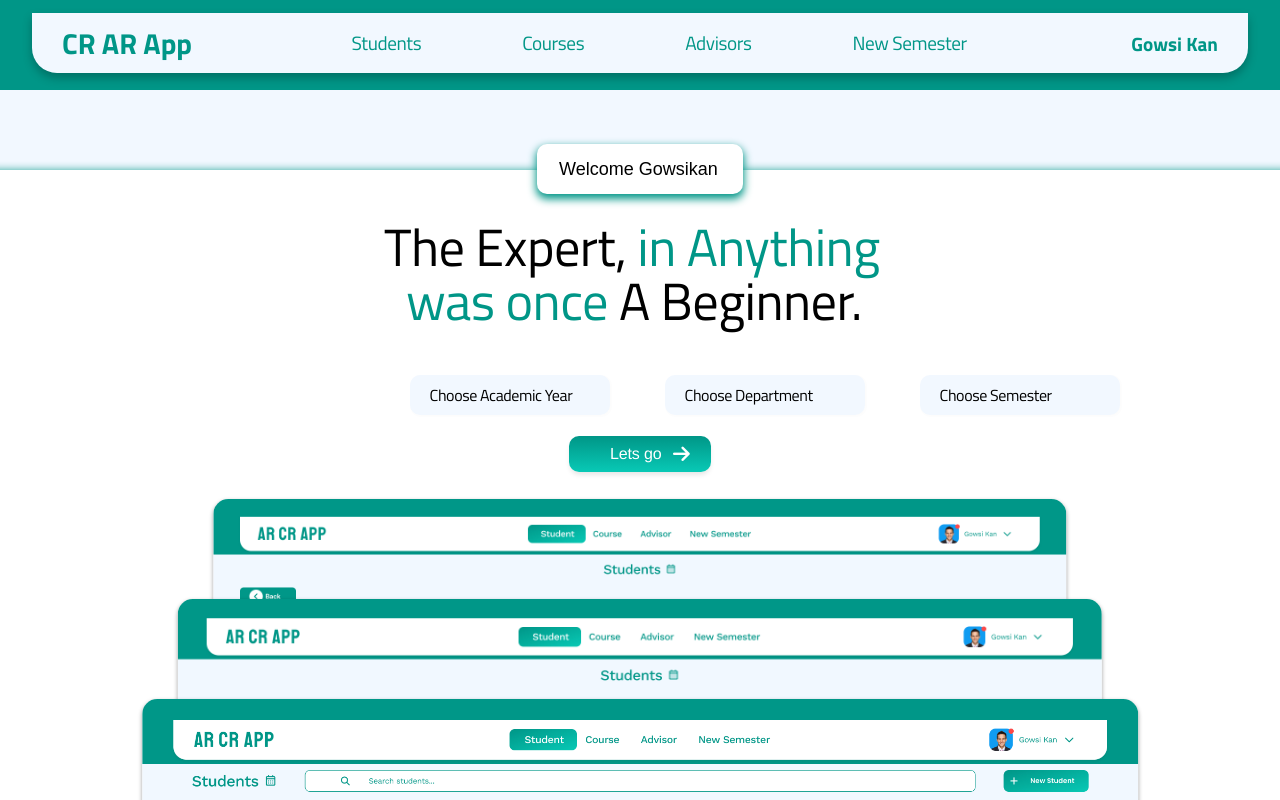
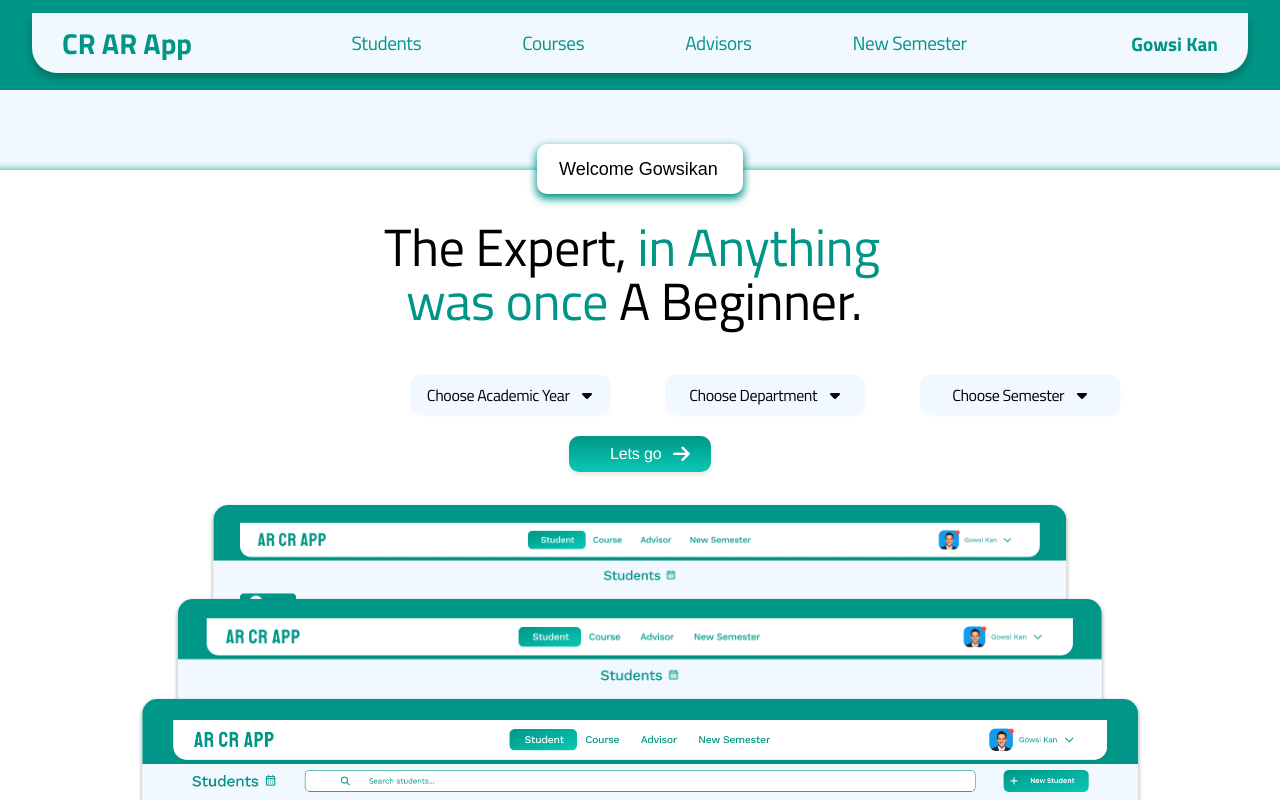
Before and after one commit to DilushanG/SoftwareEngineeringProject-CR-ARApp, a React (Create React App) app in the folder cr-ar-app/: page / in a window 1280 px wide. Built offline with nearby package versions, Linux system fonts and the light colour scheme.

Commit message:
Home Page Finished

```diff
--- a/cr-ar-app/package.json
+++ b/cr-ar-app/package.json
@@ -3,6 +3,10 @@
   "version": "0.1.0",
   "private": true,
   "dependencies": {
+    "@fortawesome/fontawesome-svg-core": "^6.4.0",
+    "@fortawesome/free-regular-svg-icons": "^6.4.0",
+    "@fortawesome/free-solid-svg-icons": "^6.4.0",
+    "@fortawesome/react-fontawesome": "^0.2.0",
     "@testing-library/jest-dom": "^5.16.5",
     "@testing-library/react": "^13.4.0",
     "@testing-library/user-event": "^13.5.0",
--- a/cr-ar-app/src/Components/DropDownDepartment.js
+++ b/cr-ar-app/src/Components/DropDownDepartment.js
@@ -1,5 +1,7 @@
 import React, { useState } from "react";
 import "../Styles/DropDownStyles.css";
+import { FontAwesomeIcon } from '@fortawesome/react-fontawesome';
+import { faCaretDown } from '@fortawesome/free-solid-svg-icons';
 
 function DropDownDepartment() {
   const [isActive, setIsActive] = useState(false);
@@ -8,6 +10,7 @@
     <div className="dropdown">
       <div className="dropdown-btn" onClick={e => setIsActive(!isActive)}>
         Choose Department
+        <FontAwesomeIcon icon={faCaretDown} className="icon" />
       </div>
       {isActive && (
       <div className="dropdown-content">
--- a/cr-ar-app/src/Components/DropDownSemester.js
+++ b/cr-ar-app/src/Components/DropDownSemester.js
@@ -1,5 +1,7 @@
 import React, { useState } from "react";
 import "../Styles/DropDownStyles.css";
+import { FontAwesomeIcon } from '@fortawesome/react-fontawesome';
+import { faCaretDown } from '@fortawesome/free-solid-svg-icons';
 
 function DropDownSemester() {
   const [isActive, setIsActive] = useState(false);
@@ -8,6 +10,7 @@
     <div className="dropdown">
       <div className="dropdown-btn" onClick={e => setIsActive(!isActive)}>
         Choose Semester
+        <FontAwesomeIcon icon={faCaretDown} className="icon" />
       </div>
       {isActive && (
       <div className="dropdown-content">
--- a/cr-ar-app/src/Components/DropDownYear.js
+++ b/cr-ar-app/src/Components/DropDownYear.js
@@ -1,6 +1,7 @@
 import React, { useState } from "react";
 import "../Styles/DropDownStyles.css";
-import 'react-icons/fa';
+import { FontAwesomeIcon } from '@fortawesome/react-fontawesome';
+import { faCaretDown } from '@fortawesome/free-solid-svg-icons';
 
 function DropDownYear() {
   const [isActive, setIsActive] = useState(false);
@@ -9,13 +10,13 @@
     <div className="dropdown">
       <div className="dropdown-btn" onClick={e => setIsActive(!isActive)}>
         Choose Academic Year
-        <span class="fa fa-code-simple"></span>
+        <FontAwesomeIcon icon={faCaretDown} className="icon" />
       </div>
       {isActive && (
       <div className="dropdown-content">
-          <div className="dropdown-item">2018/2019</div>
-          <div className="dropdown-item">2019/2020</div>
-          <div className="dropdown-item">2020/2021</div>
+        <div className="dropdown-item">2018/2019</div>
+        <div className="dropdown-item">2019/2020</div>
+        <div className="dropdown-item">2020/2021</div>
       </div>
       )}
     </div>
--- a/cr-ar-app/src/Styles/DropDownStyles.css
+++ b/cr-ar-app/src/Styles/DropDownStyles.css
@@ -35,6 +35,7 @@
   display: flex;
   align-items: center;
   cursor: pointer;
+  justify-content: center;
 }
 
 .dropdown .dropdown-content{
@@ -62,9 +63,7 @@
   background: var(--new-green, linear-gradient(135deg, #009687 0%, #08C9B6 100%));
 }
 
-.fa-code-simple{
-  color: black;
-  margin-left: 6.5rem;
-  font-size: 1.2rem;
-  margin-top: 0.5rem;
+.dropdown-btn .icon{
+  margin-left: 0.8rem;
+  font-size: 1rem;
 }
--- a/cr-ar-app/src/Styles/HomeStyles.css
+++ b/cr-ar-app/src/Styles/HomeStyles.css
@@ -252,7 +252,7 @@
   height: 60%;
   object-fit: cover;
   position: fixed;
-  top: 499px;
+  top: 505px;
   left: 50%;
   transform: translate(-50%);
   border-top-left-radius: 15px;
```
Also changed, not shown: 1 other file (tests, documents, lock files or other folders).
